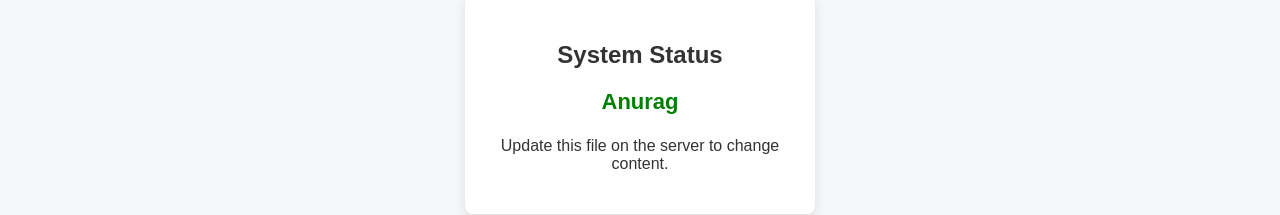
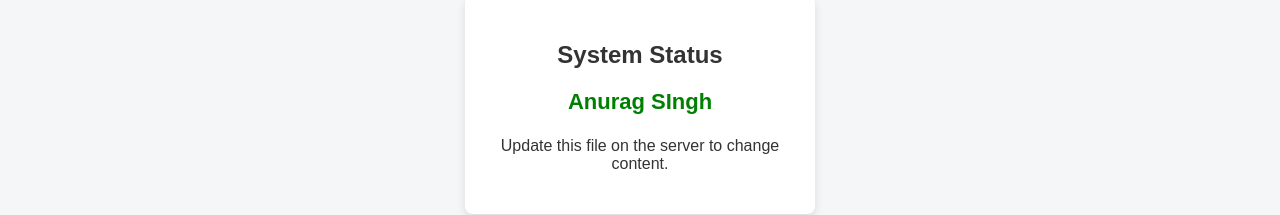
Before and after one commit to Anuragpw/myApp, a plain HTML site: page index.html in a window 1280 px wide. Shown: the part 228-443 px from the top of the page. Drawn offline with Linux system fonts and the light colour scheme.

Commit message:
Update index.html

```diff
--- a/index.html
+++ b/index.html
@@ -57,7 +57,7 @@
     <main>
         <div class="card">
             <h2>System Status</h2>
-            <p class="status">Anurag </p>
+            <p class="status">Anurag SIngh </p>
             <p>Update this file on the server to change content.</p>
         </div>
     </main>
```
